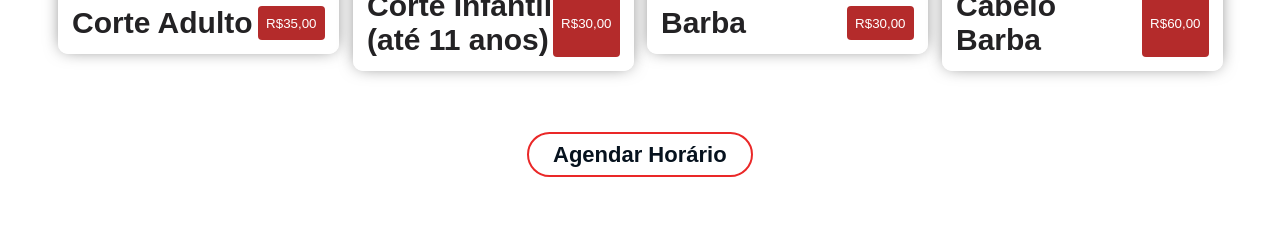
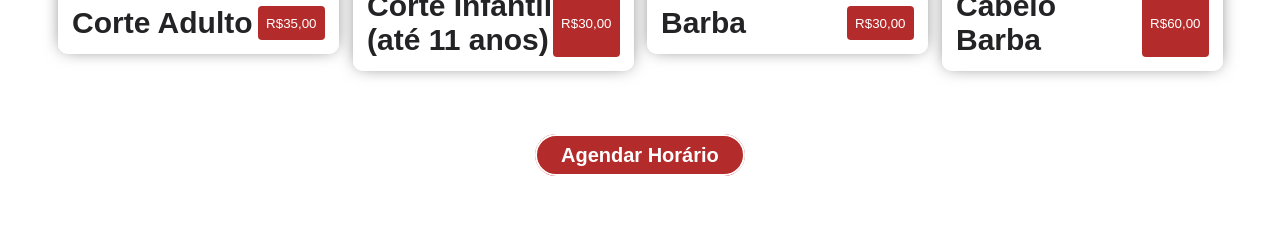
Before and after one commit to tiagocarvalhoUx/barbearia-react, a Next.js app: page / in a window 1280 px wide. Shown: the part 2200-2427 px from the top of the page. Built offline with nearby package versions, Linux system fonts and the light colour scheme.

Commit message:
new-button-color

```diff
--- a/src/app/globals.css
+++ b/src/app/globals.css
@@ -80,21 +80,22 @@ i {
 }
 
 .service-button {
-  border: 2px solid #ea2828;
+  border: 2px solid #ffffff;
   padding: 8px 24px;
   border-radius: 30px;
-  color: #06121e;
-  font-size: 22px;
+  color: #ffffff;
+  background-color: #b42b2b;
+  transition: 0.8s;
+  font-size: 20px;
   font-weight: 600;
-  margin: 14px 0;
-  transition: 1.5s;
 }
 
 .service-button:hover {
-  animation: scaleButton 2.5s alternate infinite;
+  animation: scaleButton 1.5s infinite alternate;
   background-color:#0c2135;
-  color: #ffff;
+  color:red ;
 }
+
 
 
 
```
